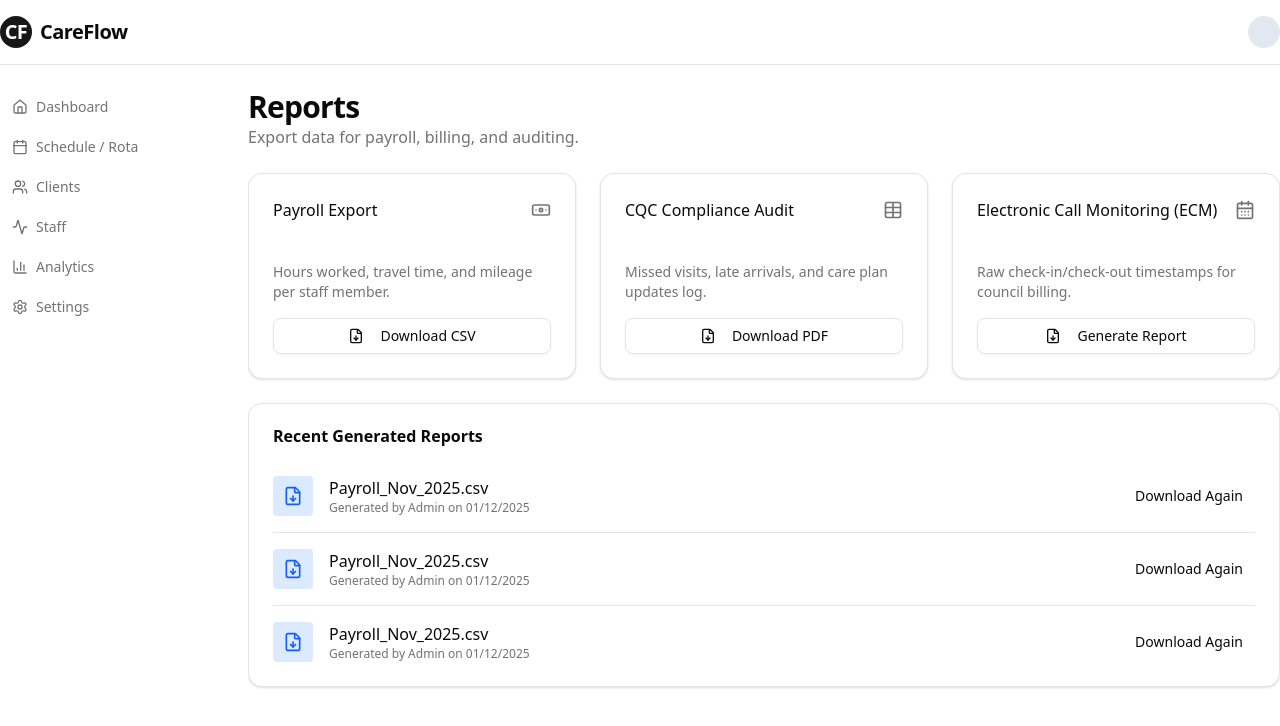
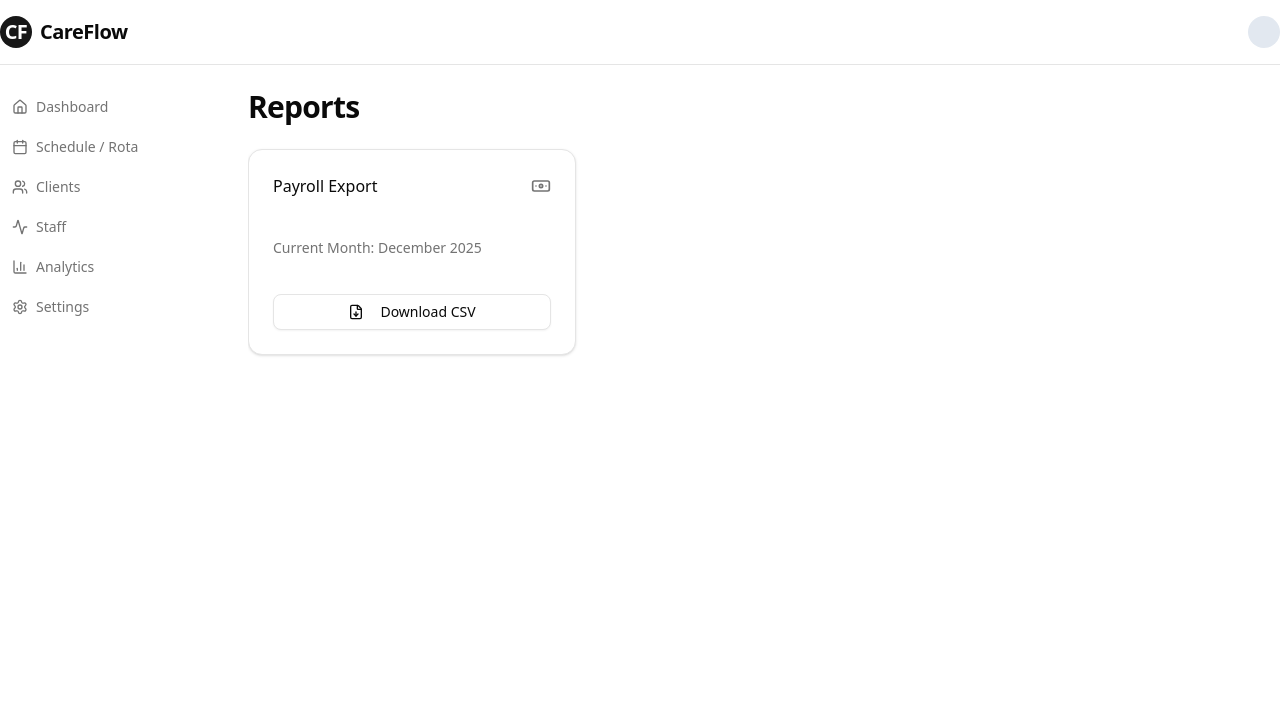
Before and after one commit to lateofrederick/evolve-admin, a Next.js app: page /dashboard/reports in a window 1280 px wide. Shown: the top 726 px of the page. Built offline with nearby package versions, Linux system fonts and the light colour scheme.

Commit message:
refactor ReportsPage to streamline payroll export functionality and improve UI interactions

```diff
--- a/src/app/dashboard/reports/page.tsx
+++ b/src/app/dashboard/reports/page.tsx
@@ -1,80 +1,72 @@
+"use client"
+
+import { useState } from "react"
 import { Button } from "@/components/ui/button"
-import { Card, CardContent, CardDescription, CardHeader, CardTitle } from "@/components/ui/card"
-import { FileDown, Table, CalendarDays, Banknote } from "lucide-react"
+import { Card, CardContent, CardHeader, CardTitle } from "@/components/ui/card"
+import { FileDown, Banknote, Loader2 } from "lucide-react"
+import { format, startOfMonth, endOfMonth } from "date-fns"
+
+const BASE_URL = 'http://localhost:8000/api/v1';
 
 export default function ReportsPage() {
-  const reports = [
-    {
-      title: "Payroll Export",
-      desc: "Hours worked, travel time, and mileage per staff member.",
-      icon: Banknote,
-      action: "Download CSV"
-    },
-    {
-      title: "CQC Compliance Audit",
-      desc: "Missed visits, late arrivals, and care plan updates log.",
-      icon: Table,
-      action: "Download PDF"
-    },
-    {
-      title: "Electronic Call Monitoring (ECM)",
-      desc: "Raw check-in/check-out timestamps for council billing.",
-      icon: CalendarDays,
-      action: "Generate Report"
+  const [downloading, setDownloading] = useState(false)
+
+  async function handleDownloadPayroll() {
+    setDownloading(true)
+    try {
+      const start = format(startOfMonth(new Date()), 'yyyy-MM-dd')
+      const end = format(endOfMonth(new Date()), 'yyyy-MM-dd')
+
+      const token = localStorage.getItem('careflow_token')
+
+      const response = await fetch(`${BASE_URL}/reports/payroll?start_date=${start}&end_date=${end}`, {
+        headers: { Authorization: `Bearer ${token}` }
+      })
+
+      if (!response.ok) throw new Error("Download failed")
+
+      // Handle Blob for file download
+      const blob = await response.blob()
+      const url = window.URL.createObjectURL(blob)
+      const a = document.createElement('a')
+      a.href = url
+      a.download = `payroll_${start}_${end}.csv`
+      document.body.appendChild(a)
+      a.click()
+      a.remove()
+    } catch (e) {
+      alert("Error downloading report")
+    } finally {
+      setDownloading(false)
     }
-  ]
+  }
 
   return (
     <div className="space-y-6">
-      <div className="flex items-center justify-between">
-        <div>
-          <h2 className="text-3xl font-bold tracking-tight">Reports</h2>
-          <p className="text-muted-foreground">Export data for payroll, billing, and auditing.</p>
-        </div>
-      </div>
+      <h2 className="text-3xl font-bold tracking-tight">Reports</h2>
 
       <div className="grid gap-6 md:grid-cols-2 lg:grid-cols-3">
-        {reports.map((report, i) => (
-          <Card key={i} className="hover:bg-slate-50 transition-colors cursor-pointer">
+        <Card className="hover:bg-slate-50 transition-colors">
             <CardHeader className="flex flex-row items-center justify-between space-y-0 pb-2">
-              <CardTitle className="text-md font-medium">{report.title}</CardTitle>
-              <report.icon className="h-5 w-5 text-muted-foreground" />
+              <CardTitle className="text-md font-medium">Payroll Export</CardTitle>
+              <Banknote className="h-5 w-5 text-muted-foreground" />
             </CardHeader>
             <CardContent>
               <p className="text-sm text-muted-foreground mt-2 mb-4 h-10">
-                {report.desc}
+                Current Month: {format(new Date(), 'MMMM yyyy')}
               </p>
-              <Button className="w-full" variant="outline">
-                <FileDown className="mr-2 h-4 w-4" /> {report.action}
+              <Button
+                className="w-full"
+                variant="outline"
+                onClick={handleDownloadPayroll}
+                disabled={downloading}
+              >
+                {downloading ? <Loader2 className="mr-2 h-4 w-4 animate-spin"/> : <FileDown className="mr-2 h-4 w-4" />}
+                Download CSV
               </Button>
             </CardContent>
           </Card>
-        ))}
       </div>
-
-      <Card>
-        <CardHeader>
-            <CardTitle>Recent Generated Reports</CardTitle>
-        </CardHeader>
-        <CardContent>
-            <div className="space-y-4">
-                {[1,2,3].map((_, i) => (
-                    <div key={i} className="flex items-center justify-between border-b pb-4 last:border-0 last:pb-0">
-                        <div className="flex items-center gap-4">
-                            <div className="h-10 w-10 bg-blue-100 text-blue-600 rounded flex items-center justify-center">
-                                <FileDown className="h-5 w-5" />
-                            </div>
-                            <div>
-                                <p className="font-medium">Payroll_Nov_2025.csv</p>
-                                <p className="text-xs text-muted-foreground">Generated by Admin on 01/12/2025</p>
-                            </div>
-                        </div>
-                        <Button size="sm" variant="ghost">Download Again</Button>
-                    </div>
-                ))}
-            </div>
-        </CardContent>
-      </Card>
     </div>
   )
 }
```
